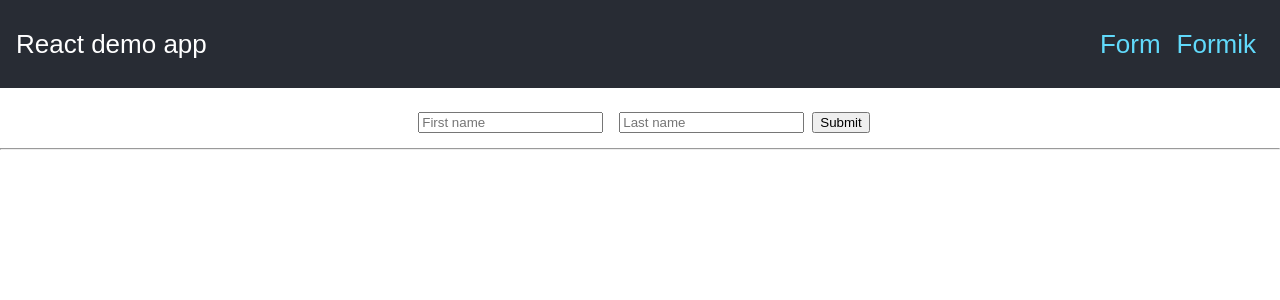
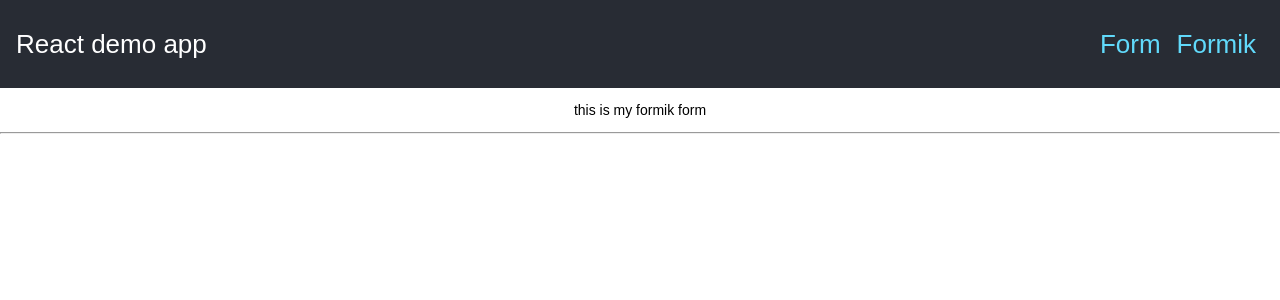
Before and after one commit to xinzhang/xz-react-forms, a React (Create React App) app: page /formik in a window 1280 px wide. Shown: the top 300 px of the page. Built offline with nearby package versions, Linux system fonts and the light colour scheme.

Commit message:
add router

```diff
--- a/package.json
+++ b/package.json
@@ -8,6 +8,8 @@
     "@testing-library/user-event": "^7.1.2",
     "react": "^16.12.0",
     "react-dom": "^16.12.0",
+    "react-router": "^5.1.2",
+    "react-router-dom": "^5.1.2",
     "react-scripts": "3.4.0"
   },
   "scripts": {
--- a/src/App.js
+++ b/src/App.js
@@ -1,5 +1,7 @@
 import React, { useState } from 'react';
+import { BrowserRouter, Route } from 'react-router-dom';
 import MyForm from './MyForm';
+import MyFormik from './MyFormik';
 import './App.css';
 
 function App() {
@@ -11,6 +13,7 @@ function App() {
   };
 
   return (
+    <BrowserRouter>
       <div className="App">
         <header className="App-header">
           <div>React demo app</div>
@@ -24,13 +27,16 @@ function App() {
           </div>
         </header>
         <div>
-        <MyForm onSubmit={submit} />
+          <Route path="/" exact component={() => <MyForm onSubmit={submit} />} />
+          <Route path="/form" component={() => <MyForm onSubmit={submit} />} />
+          <Route path="/formik" component={MyFormik} />
         </div>
         <hr />
         <p className="feedback">
-        {formValues && <span>Result: {JSON.stringify(formValues)}</span>}
+          {formValues && <span>Result: {JSON.stringify(formValues, null, 2)}</span>}
         </p>
       </div>
+    </BrowserRouter>
   );
 }
 
--- /dev/null
+++ b/src/MyFormik.js
@@ -0,0 +1,9 @@
+import React from 'react';
+
+class MyFormik extends React.Component {
+  render() {
+    return <p> this is my formik form</p>;
+  }
+}
+
+export default MyFormik;
```
Also changed, not shown: 1 other file (tests, documents, lock files or other folders). Lines whose indentation alone changed are shown as unchanged.
